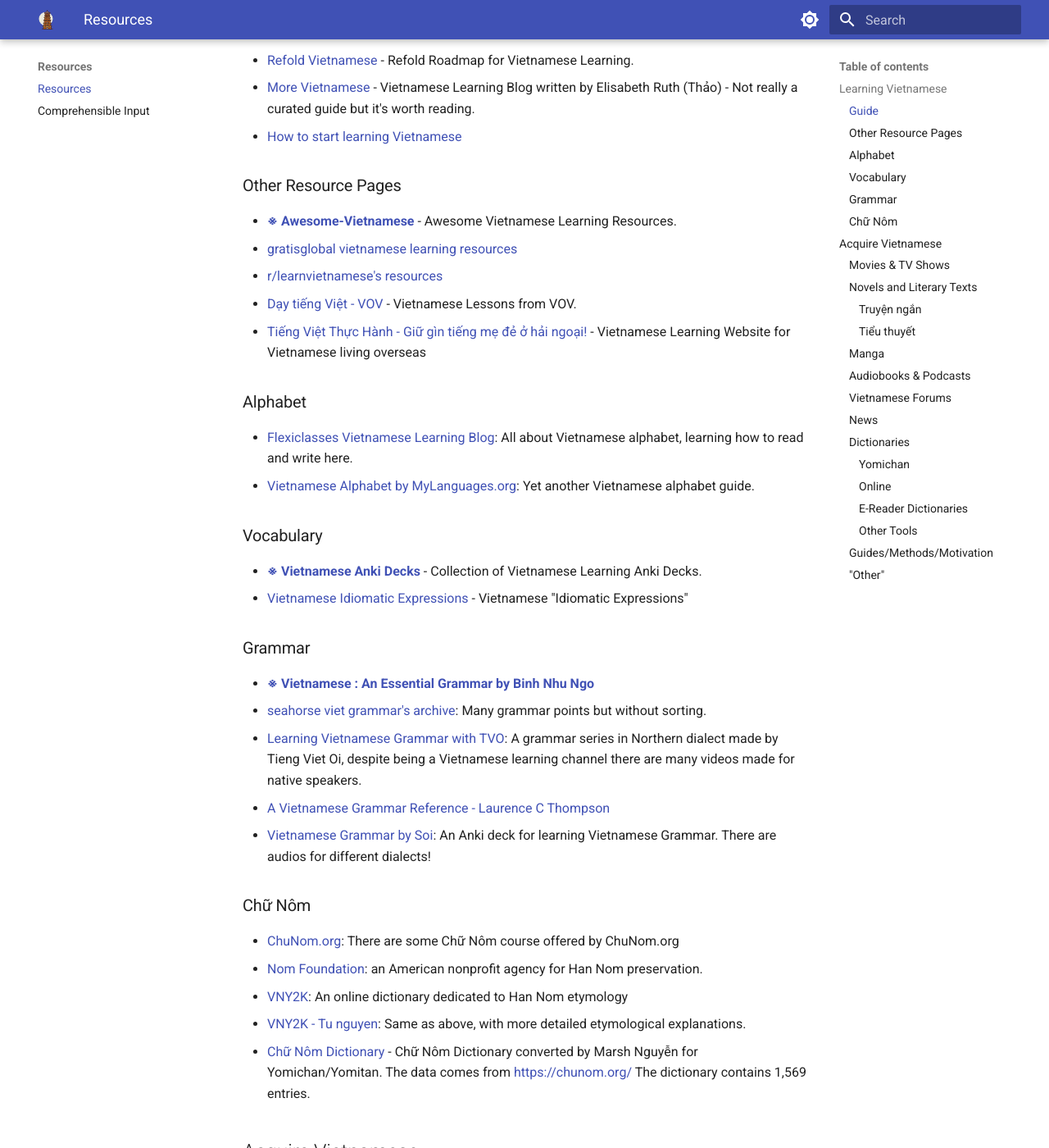
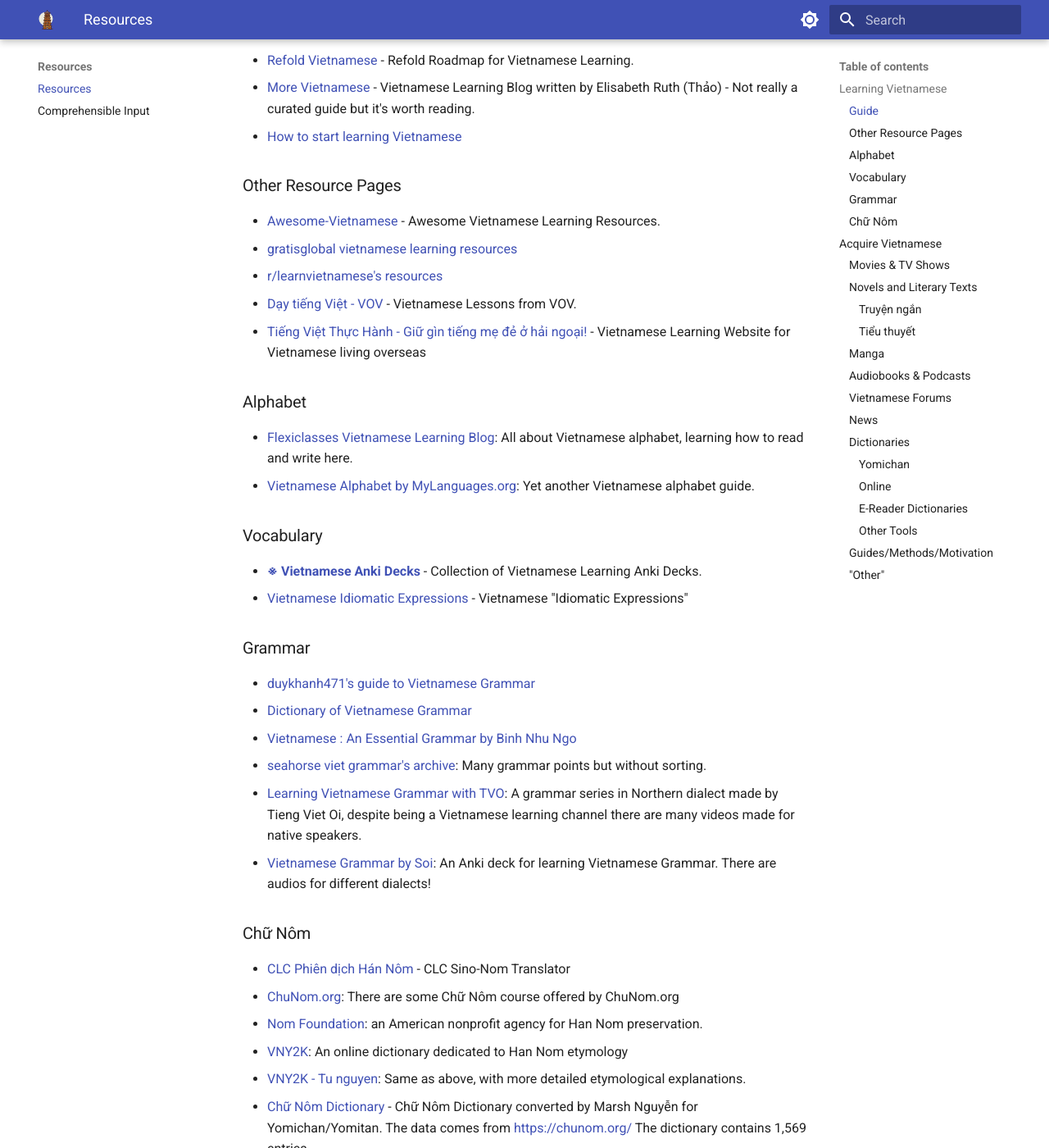
Before and after one commit to daihocmo/learn-vietnamese, an MkDocs documentation site: the page built from docs/resources.md, in a window 1280 px wide and 1400 px high, scrolled down 355 px. Shown: the whole window at 82% size. Built offline with MkDocs 1.6.1 and Material for MkDocs 9.7.7, drawn with Linux system fonts in a browser that asks for light colours.

Commit message:
cap nhat trang tai nguyen

```diff
--- a/docs/resources.md
+++ b/docs/resources.md
@@ -8,7 +8,7 @@
 - [How to start learning Vietnamese](https://www.youtube.com/watch?v=GRPnQe2FTrY)
 
 ### Other Resource Pages
-- [**※ Awesome-Vietnamese**](https://daihocmo.github.io/Awesome-Vietnamese/) - Awesome Vietnamese Learning Resources.
+- [Awesome-Vietnamese](https://daihocmo.github.io/Awesome-Vietnamese/) - Awesome Vietnamese Learning Resources.
 - [gratisglobal vietnamese learning resources](https://gratisglobal.com/learn-vietnamese-free/)
 - [r/learnvietnamese's resources](https://www.reddit.com/r/learnvietnamese/comments/u0mdh/list_of_vietnamese_language_learning_resources/)
 - [Dạy tiếng Việt - VOV](https://vovworld.vn/vi-VN/day-tieng-viet/316.vov) - Vietnamese Lessons from VOV.
@@ -24,14 +24,16 @@
 - [Vietnamese Idiomatic Expressions](https://vietnamesetypography.com/samples/idiomatic-expressions/) - Vietnamese "Idiomatic Expressions"
 
 ### Grammar
-- [**※ Vietnamese : An Essential Grammar by Binh Nhu Ngo**](https://drive.proton.me/urls/TR1A3GBG8M#WiqnQfudUCQI)
+- [duykhanh471's guide to Vietnamese Grammar](https://thu-vien-mo.github.io/duykhanh471-guide-to-viet-grammar/)
+- [Dictionary of Vietnamese Grammar](https://thu-vien-mo.github.io/dictionary-of-vietnamese-grammar/)
+- [Vietnamese : An Essential Grammar by Binh Nhu Ngo](https://drive.proton.me/urls/TR1A3GBG8M#WiqnQfudUCQI)
 - [seahorse viet grammar's archive](https://seahorseviet.wordpress.com/category/grammar/): Many grammar points but without sorting.
 - [Learning Vietnamese Grammar with TVO](https://www.youtube.com/playlist?list=PLpDgPu_Hq9ZxWC8CAODefCnjAov6t-3ev): A grammar series in Northern dialect made by Tieng Viet Oi, despite being a Vietnamese learning channel there are many videos made for native speakers.
-- [A Vietnamese Grammar Reference - Laurence C Thompson](https://www.scribd.com/document/256469090/Laurence-C-Thompson-A-Vietnamese-Reference-Grammar)
 - [Vietnamese Grammar by Soi](https://ankiweb.net/shared/info/1707723482): An Anki deck for learning Vietnamese Grammar. There are audios for different dialects!
 
 ### Chữ Nôm
 
+- [CLC Phiên dịch Hán Nôm](https://tools.clc.hcmus.edu.vn/) - CLC Sino-Nom Translator
 - [ChuNom.org](https://chunom.org/): There are some Chữ Nôm course offered by ChuNom.org
 - [Nom Foundation](https://nomfoundation.org/): an American nonprofit agency for Han Nom preservation.
 - [VNY2K](http://vny2k.com/hannom/index.aspx): An online dictionary dedicated to Han Nom etymology
--- a/mkdocs.yml
+++ b/mkdocs.yml
@@ -21,6 +21,8 @@
   - 'Resources':
     - 'Resources': 'resources.md'
     - 'Comprehensible Input': 'input.md'
+  - 'Chữ nôm':
+    - 'Chữ nôm': 'chu-nom.md'
   - 'Recommendations':
     - 'Recommendations': 'recommendation.md'
     - 'Communities': 'community.md'
```
Also changed, not shown: docs/routine.md (+2 -2 lines), docs/chu-nom.md (added).
